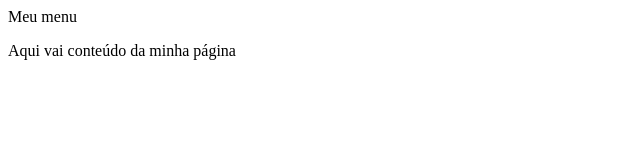
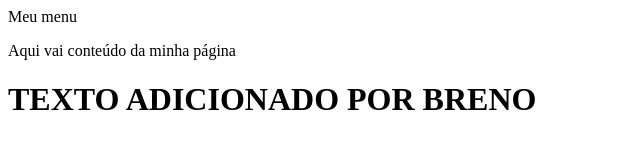
Before and after one commit to BrenoOlive/AulaSite, a plain HTML site: page index.html in a window 1280 px wide. Shown: the whole page, without its empty margins (0-640 px from the left). Drawn offline with Linux system fonts and the light colour scheme.

Commit message:
Testando o codeanywhere

```diff
--- a/index.html
+++ b/index.html
@@ -6,5 +6,6 @@
 	<body>
 		<p> Meu menu </p>
 		Aqui vai conteúdo da minha página
+    <h1>TEXTO ADICIONADO POR BRENO</h1>
 	<body>
 </html>
```
